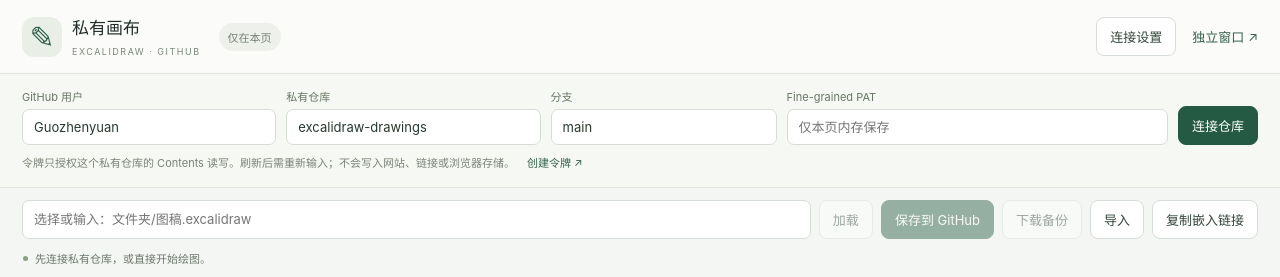
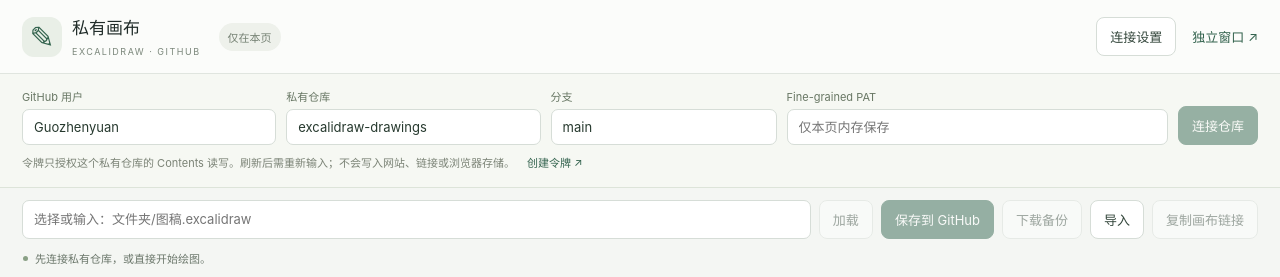
Before and after one commit to Guozhenyuan/excalidraw-canvas, a React (Vite) app: page / in a window 1280 px wide. Shown: the top 277 px of the page. Built offline with nearby package versions, Linux system fonts and the light colour scheme.

Commit message:
Give each private drawing a stable URL and load linked canvas after connection

```diff
--- a/package.json
+++ b/package.json
@@ -7,7 +7,7 @@
     "dev": "vite --host 127.0.0.1",
     "build": "node scripts/fonts.mjs && vite build",
     "preview": "vite preview --host 127.0.0.1",
-    "test": "node --test src/github.test.js"
+    "test": "node --test src/*.test.js"
   },
   "dependencies": {
     "@excalidraw/excalidraw": "0.18.1",
--- a/src/main.jsx
+++ b/src/main.jsx
@@ -4,20 +4,18 @@ import { Excalidraw, MainMenu, serializeAsJSON, restore } from '@excalidraw/exca
 import '@excalidraw/excalidraw/index.css';
 import './style.css';
 import { createGithub, parseDrawing, validatePath, MAX_BYTES } from './github';
+import { canvasURL, readRoute } from './routing';
 window.EXCALIDRAW_ASSET_PATH = new URL('./', location.href).href.split('?')[0].split('#')[0];
-const params = new URLSearchParams(location.search);
-// Only non-secret routing parameters are supported. Never accept a token from a URL.
-const initialPath = params.get('file') || '';
-const readonly = params.get('mode') === 'view';
-const cleanURL = new URL(location.href); cleanURL.search = ''; cleanURL.hash = '';
-if (initialPath) cleanURL.searchParams.set('file', initialPath);
-if (readonly) cleanURL.searchParams.set('mode', 'view');
-history.replaceState(null, '', cleanURL);
+const route = readRoute(location.href);
+const initialPath = route.file;
+const readonly = route.readonly;
+history.replaceState(null, '', canvasURL(location.href, route));
 function App() {
   const [api, setApi] = useState(null), [connected, setConnected] = useState(false), [busy, setBusy] = useState(false);
   const [settings, setSettings] = useState(true), [path, setPath] = useState(initialPath), [files, setFiles] = useState([]);
-  const [status, setStatus] = useState('先连接私有仓库，或直接开始绘图。'), [dirty, setDirty] = useState(false);
-  const [owner, setOwner] = useState('Guozhenyuan'), [repo, setRepo] = useState('excalidraw-drawings'), [branch, setBranch] = useState('main');
+  const [status, setStatus] = useState(initialPath ? '连接私有仓库后，将自动打开这张画布：' + initialPath : '先连接私有仓库，或直接开始绘图。'), [dirty, setDirty] = useState(false);
+  const [owner, setOwner] = useState(route.owner), [repo, setRepo] = useState(route.repo), [branch, setBranch] = useState(route.branch);
+  const [canvasPath, setCanvasPath] = useState(initialPath);
   const tokenInput = useRef(null), client = useRef(null), loaded = useRef(null), baseline = useRef(null), timer = useRef(null), lock = useRef(false), dirtyRef = useRef(false);
   const serialized = () => serializeAsJSON(api.getSceneElements(), api.getAppState(), api.getFiles(), 'local');
   const refreshDirty = () => { if (!api) return; const changed = baseline.current !== serialized(); dirtyRef.current = changed; setDirty(changed); };
@@ -32,18 +30,30 @@ function App() {
     api.scrollToContent(restored.elements, { fitToContent: true });
     baseline.current = serialized(); dirtyRef.current = false; setDirty(false);
   }
-  async function connect(event) { event.preventDefault(); const token = tokenInput.current.value.trim(); tokenInput.current.value = ''; await run(async () => { const next = createGithub({ owner, repo, branch, token }); await next.verify(); const list = await next.list(); client.current = next; loaded.current = null; setConnected(true); setFiles(list.paths); setSettings(false); setStatus(list.truncated ? '已连接，文件列表不完整；可手动输入完整路径。' : '已连接私有仓库。选择图稿后点击加载。'); }); }
+  function updateCanvasLink(file) {
+    setCanvasPath(file);
+    history.replaceState(null, '', canvasURL(location.href, { file, owner, repo, branch, readonly }));
+    document.title = file.split('/').pop() + ' · 私有画布';
+  }
+  async function loadDrawing(file, connection = client.current) {
+    const valid = validatePath(file.trim());
+    const result = await connection.load(valid);
+    applyDrawing(result.drawing);
+    loaded.current = { path: valid, sha: result.sha, identity: connection.identity };
+    setPath(valid); updateCanvasLink(valid); setStatus('已打开画布 · ' + valid);
+  }
+  async function connect(event) { event.preventDefault(); const token = tokenInput.current.value.trim(); tokenInput.current.value = ''; const openLinkedCanvas = !!initialPath && path === initialPath && safeReplace(); await run(async () => { const next = createGithub({ owner, repo, branch, token }); await next.verify(); const list = await next.list(); client.current = next; loaded.current = null; setConnected(true); setFiles(list.paths); setSettings(false); setStatus(list.truncated ? '已连接，文件列表不完整；可手动输入完整路径。' : '已连接私有仓库。选择图稿后点击加载。'); if (openLinkedCanvas) await loadDrawing(initialPath, next); }); }
   function disconnect() { client.current = null; loaded.current = null; setConnected(false); setFiles([]); if (tokenInput.current) tokenInput.current.value = ''; setSettings(true); setStatus('已清除连接令牌。画布仍保留在本页，关闭页面后清除。'); }
-  async function load() { if (!safeReplace()) return; await run(async () => { const valid = validatePath(path.trim()); const result = await client.current.load(valid); applyDrawing(result.drawing); loaded.current = { path: valid, sha: result.sha, identity: client.current.identity }; setPath(valid); setStatus('已加载 · ' + valid); }); }
-  async function save() { await run(async () => { const valid = validatePath(path.trim()); const snapshot = serialized(); const previous = loaded.current; const sha = previous?.path === valid && previous.identity === client.current.identity ? previous.sha : undefined; const result = await client.current.save(valid, snapshot, sha); loaded.current = { path: valid, sha: result.content.sha, identity: client.current.identity }; baseline.current = snapshot; refreshDirty(); setPath(valid); setFiles(old => old.includes(valid) ? old : [...old, valid].sort()); setStatus('已保存到私有仓库 · ' + new Date().toLocaleTimeString()); }); }
+  async function load() { if (!safeReplace()) return; await run(() => loadDrawing(path)); }
+  async function save() { await run(async () => { const valid = validatePath(path.trim()); const snapshot = serialized(); const previous = loaded.current; const sha = previous?.path === valid && previous.identity === client.current.identity ? previous.sha : undefined; const result = await client.current.save(valid, snapshot, sha); loaded.current = { path: valid, sha: result.content.sha, identity: client.current.identity }; baseline.current = snapshot; refreshDirty(); setPath(valid); updateCanvasLink(valid); setFiles(old => old.includes(valid) ? old : [...old, valid].sort()); setStatus('画布已保存，可复制专属链接嵌入 Notion · ' + new Date().toLocaleTimeString()); }); }
   function download() { const blob = new Blob([serialized()], { type: 'application/json' }); const url = URL.createObjectURL(blob); const a = document.createElement('a'); a.href = url; a.download = path.split('/').pop() || '未命名.excalidraw'; a.click(); setTimeout(() => URL.revokeObjectURL(url), 1000); setStatus('已下载备份；远端保存状态未改变。'); }
   async function importFile(event) { const file = event.target.files?.[0]; event.target.value = ''; if (!file || !safeReplace()) return; await run(async () => { if (file.size > MAX_BYTES) throw new Error('图稿超过 20 MB。'); applyDrawing(parseDrawing(await file.text())); loaded.current = null; setPath(file.name.endsWith('.excalidraw') ? file.name : '导入.excalidraw'); baseline.current = ''; refreshDirty(); setStatus('已导入本地图稿。请确认文件名后保存到私有仓库。'); }); }
-  function makeLink() { const url = new URL(location.href); url.search = ''; url.hash = ''; if (path.trim()) url.searchParams.set('file', path.trim()); if (readonly) url.searchParams.set('mode', 'view'); return url.href; }
-  async function copyLink() { try { await navigator.clipboard.writeText(makeLink()); setStatus('已复制 Notion 嵌入链接。链接含文件路径，不含令牌或图稿；访问者仍须连接自己的权限。'); } catch { setStatus('复制受浏览器限制，请从“独立窗口”链接复制地址。'); } }
+  function makeLink() { return canvasURL(location.href, { file: canvasPath, owner, repo, branch, readonly }); }
+  async function copyLink() { try { await navigator.clipboard.writeText(makeLink()); setStatus('已复制这张画布的专属链接。连接仓库后会自动打开；链接不含令牌或图稿。'); } catch { setStatus('复制受浏览器限制，请从“独立窗口”链接复制地址。'); } }
   return <div className="shell">
-    <header><div className="brand"><span className="logo">✎</span><div><strong>私有画布</strong><small>EXCALIDRAW · GITHUB</small></div></div><span className={'badge ' + (connected ? 'online' : '')}>{connected ? '私有仓库已连接' : '仅在本页'}{dirty ? ' · 未保存' : ''}</span><div className="header-actions"><button onClick={() => setSettings(!settings)} disabled={busy}>连接设置</button><a href={makeLink()} target="_blank" rel="noopener noreferrer">独立窗口 ↗</a></div></header>
-    {settings && <section className="connection"><form onSubmit={connect}><label>GitHub 用户<input value={owner} onChange={e => setOwner(e.target.value)} disabled={connected || busy}/></label><label>私有仓库<input value={repo} onChange={e => setRepo(e.target.value)} disabled={connected || busy}/></label><label className="branch">分支<input value={branch} onChange={e => setBranch(e.target.value)} disabled={connected || busy}/></label>{!connected && <label className="token">Fine-grained PAT<input ref={tokenInput} type="password" autoComplete="off" placeholder="仅本页内存保存" required disabled={busy} spellCheck="false"/></label>}{connected ? <button type="button" onClick={disconnect} disabled={busy}>断开并清除令牌</button> : <button className="primary" disabled={busy}>连接仓库</button>}</form><p>令牌只授权这个私有仓库的 Contents 读写。刷新后需重新输入；不会写入网站、链接或浏览器存储。<a href="https://github.com/settings/personal-access-tokens/new" target="_blank" rel="noopener noreferrer">创建令牌 ↗</a></p></section>}
-    <nav className="toolbar" aria-label="图稿操作"><input className="path" aria-label="图稿路径" list="drawings" value={path} onChange={e => setPath(e.target.value)} placeholder="选择或输入：文件夹/图稿.excalidraw" disabled={busy}/><datalist id="drawings">{files.map(f => <option key={f} value={f}/>)}</datalist><button onClick={load} disabled={!connected || !api || busy || !path}>加载</button><button className="primary" onClick={save} disabled={!connected || !api || busy || !path || readonly}>保存到 GitHub</button><button onClick={download} disabled={!api || busy}>下载备份</button><label className="button">导入<input type="file" accept=".excalidraw,application/json" onChange={importFile} disabled={!api || busy || readonly} hidden/></label><button onClick={copyLink}>复制嵌入链接</button></nav>
+    <header><div className="brand"><span className="logo">✎</span><div><strong title={canvasPath || '私有画布'}>{canvasPath ? canvasPath.split('/').pop().replace(/\.excalidraw$/, '') : '私有画布'}</strong><small>EXCALIDRAW · GITHUB</small></div></div><span className={'badge ' + (connected ? 'online' : '')}>{connected ? '私有仓库已连接' : '仅在本页'}{dirty ? ' · 未保存' : ''}</span><div className="header-actions"><button onClick={() => setSettings(!settings)} disabled={busy}>连接设置</button><a href={makeLink()} target="_blank" rel="noopener noreferrer">独立窗口 ↗</a></div></header>
+    {settings && <section className="connection"><form onSubmit={connect}><label>GitHub 用户<input value={owner} onChange={e => setOwner(e.target.value)} disabled={connected || busy}/></label><label>私有仓库<input value={repo} onChange={e => setRepo(e.target.value)} disabled={connected || busy}/></label><label className="branch">分支<input value={branch} onChange={e => setBranch(e.target.value)} disabled={connected || busy}/></label>{!connected && <label className="token">Fine-grained PAT<input ref={tokenInput} type="password" autoComplete="off" placeholder="仅本页内存保存" required disabled={busy} spellCheck="false"/></label>}{connected ? <button type="button" onClick={disconnect} disabled={busy}>断开并清除令牌</button> : <button className="primary" disabled={busy || !api}>连接仓库</button>}</form><p>令牌只授权这个私有仓库的 Contents 读写。刷新后需重新输入；不会写入网站、链接或浏览器存储。<a href="https://github.com/settings/personal-access-tokens/new" target="_blank" rel="noopener noreferrer">创建令牌 ↗</a></p></section>}
+    <nav className="toolbar" aria-label="图稿操作"><input className="path" aria-label="图稿路径" list="drawings" value={path} onChange={e => setPath(e.target.value)} placeholder="选择或输入：文件夹/图稿.excalidraw" disabled={busy}/><datalist id="drawings">{files.map(f => <option key={f} value={f}/>)}</datalist><button onClick={load} disabled={!connected || !api || busy || !path}>加载</button><button className="primary" onClick={save} disabled={!connected || !api || busy || !path || readonly}>保存到 GitHub</button><button onClick={download} disabled={!api || busy}>下载备份</button><label className="button">导入<input type="file" accept=".excalidraw,application/json" onChange={importFile} disabled={!api || busy || readonly} hidden/></label><button onClick={copyLink} disabled={!canvasPath || busy}>复制画布链接</button></nav>
     <div className="status" role="status" aria-live="polite"><span className="dot"/>{busy ? '正在与 GitHub 同步，请稍候…' : status}{readonly && ' · 只读显示模式'}</div>
     <main className="canvas"><Excalidraw excalidrawAPI={setApi} langCode="zh-CN" viewModeEnabled={readonly || busy} onChange={() => { clearTimeout(timer.current); if (!lock.current) timer.current = setTimeout(refreshDirty, 350); }} validateEmbeddable={() => false} UIOptions={{ canvasActions: { saveToActiveFile: false, loadScene: false, export: { saveFileToDisk: true } } }}><MainMenu><MainMenu.DefaultItems.Export/><MainMenu.DefaultItems.SaveAsImage/><MainMenu.DefaultItems.ChangeCanvasBackground/></MainMenu></Excalidraw></main>
     <footer><span>图稿保存在你的私有 GitHub 仓库 · 点击保存才会同步</span><span>Notion 内遇到限制时，使用独立窗口</span></footer>
--- /dev/null
+++ b/src/routing.js
@@ -0,0 +1,12 @@
+const defaults = { owner: 'Guozhenyuan', repo: 'excalidraw-drawings', branch: 'main' };
+export function readRoute(href) {
+  const params = new URL(href).searchParams;
+  return { file: params.get('file') || '', readonly: params.get('mode') === 'view', ...Object.fromEntries(Object.entries(defaults).map(([key, fallback]) => [key, params.get(key) || fallback])) };
+}
+export function canvasURL(href, { file = '', readonly = false, ...config }) {
+  const url = new URL(href); url.search = ''; url.hash = '';
+  if (file) url.searchParams.set('file', file);
+  if (readonly) url.searchParams.set('mode', 'view');
+  for (const [key, fallback] of Object.entries(defaults)) if (config[key] && config[key] !== fallback) url.searchParams.set(key, config[key]);
+  return url.href;
+}
```
Also changed, not shown: src/style.css (+2 -0 lines), 2 other files (tests, documents, lock files or other folders).
